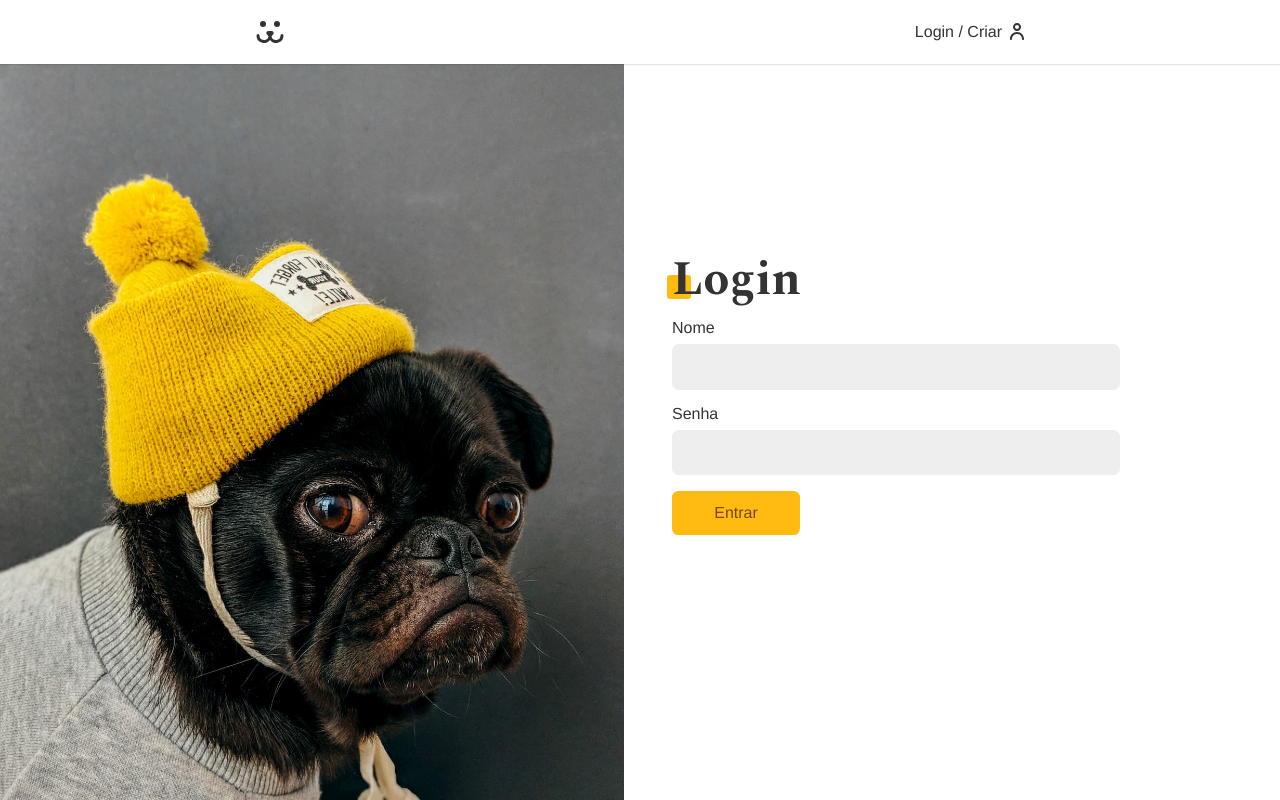
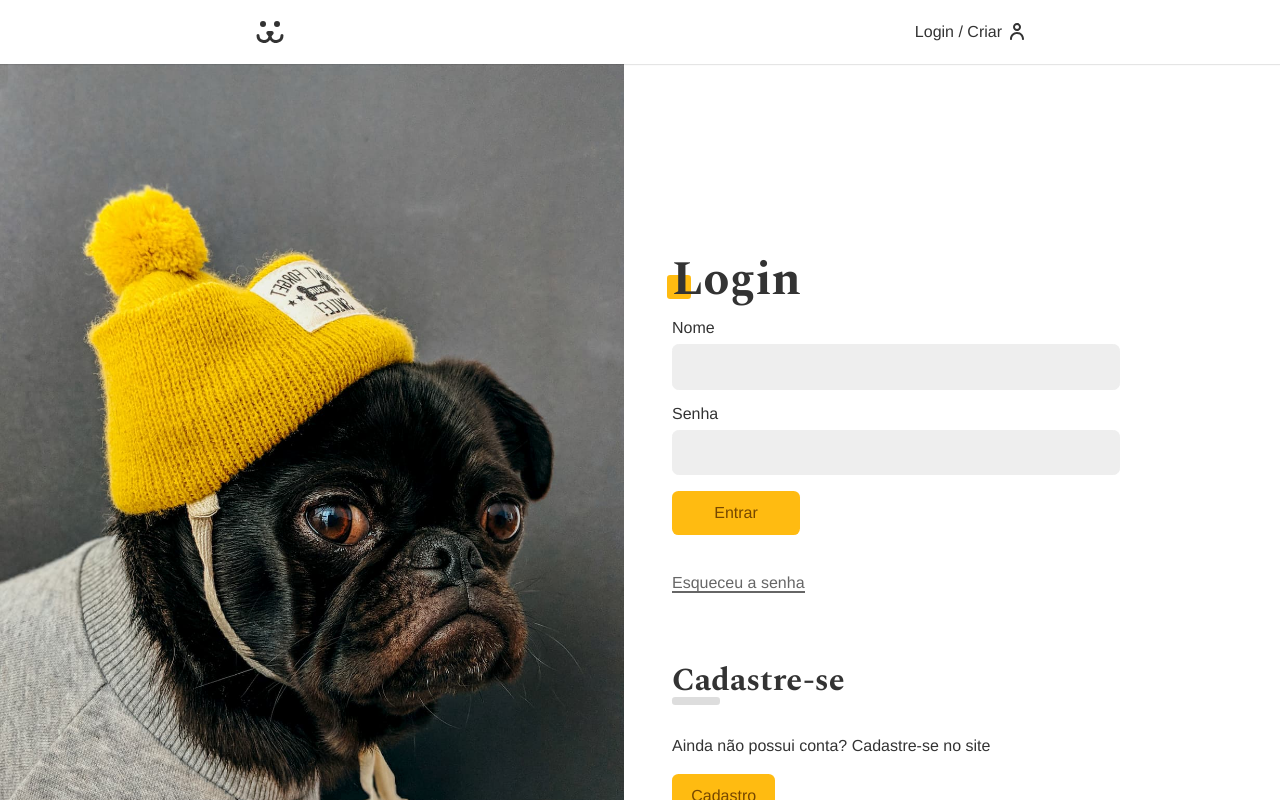
Before and after one commit to marcelodscosta/dogs-next, a Next.js app: page /login in a window 1280 px wide. Shown: the top 800 px of the page. Built offline with nearby package versions, Linux system fonts and the light colour scheme.

Commit message:
styling login options

```diff
--- a/src/components/LoginForm/index.tsx
+++ b/src/components/LoginForm/index.tsx
@@ -4,6 +4,7 @@ import { useFormState, useFormStatus } from 'react-dom';
 import styles from './login-form.module.css';
 
 import loginAction from '@/actions/login';
+import Link from 'next/link';
 import { useEffect } from 'react';
 import Button from '../Button';
 import ErrorMesseger from '../Helper/ErrorMesseger';
@@ -39,8 +40,14 @@ export default function LoginForm() {
         <Input label="Senha" type="password" name="password" />
         <ErrorMesseger error={state.error} />
         <FormButton />
+      </form>
+      <Link className={styles.perdeu} href={'/login/reset'}>Esqueceu a senha</Link>
 
-      </form>
+      <div className={styles.cadastro}>
+        <h2 className={styles.subtitle}>Cadastre-se</h2>
+        <p>Ainda não possui conta? Cadastre-se no site</p>
+        <Link className={'button'} href={'/login/create'}>Cadastro</Link>
+      </div>
 
     </>
   );
```
